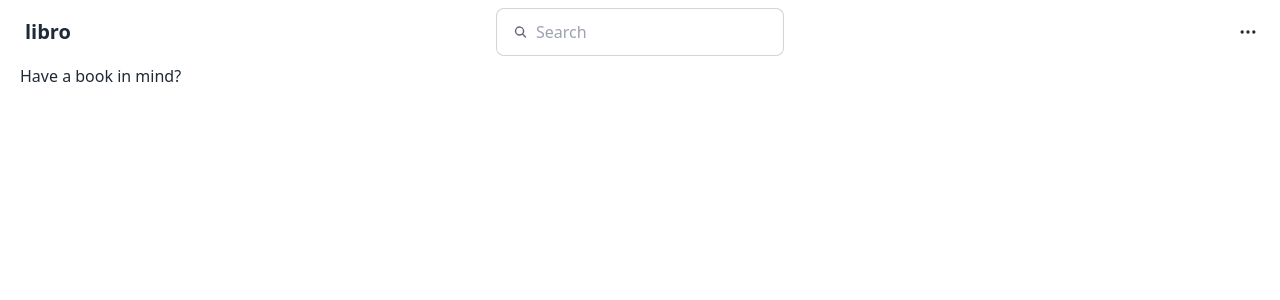
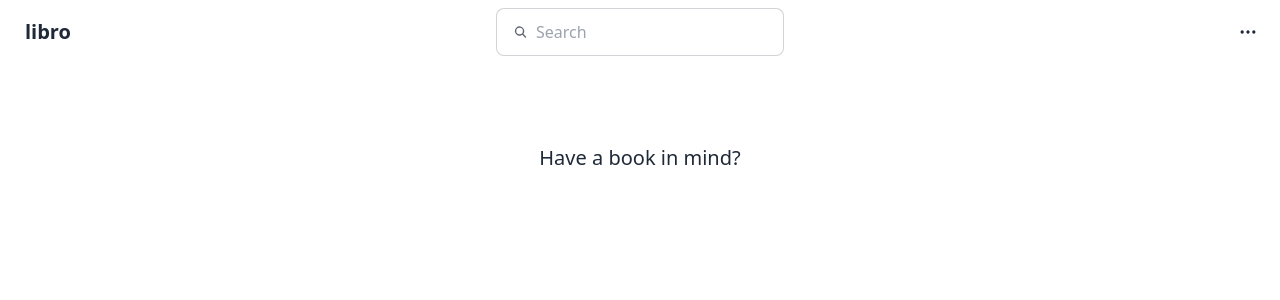
Before and after one commit to johnreybacal/libro, a React (Vite) app: page / in a window 1280 px wide. Shown: the top 300 px of the page. Built offline with nearby package versions, Linux system fonts and the light colour scheme.

Commit message:
update list placeholder

```diff
--- a/src/App.tsx
+++ b/src/App.tsx
@@ -61,7 +61,11 @@ function App() {
           books={books}
           resultFormat={resultFormat}
         />
-        : search.current === "" ? <p>Have a book in mind?</p> : <p>No result.</p>
+        : <div className="flex items-center justify-center pt-20">
+          {search.current === ""
+            ? <p className="text-xl">Have a book in mind?</p>
+            : <p className="text-xl">No result.</p>}
+        </div>
       }
     </div>
     <div className="flex items-center justify-center mb-5">
```
